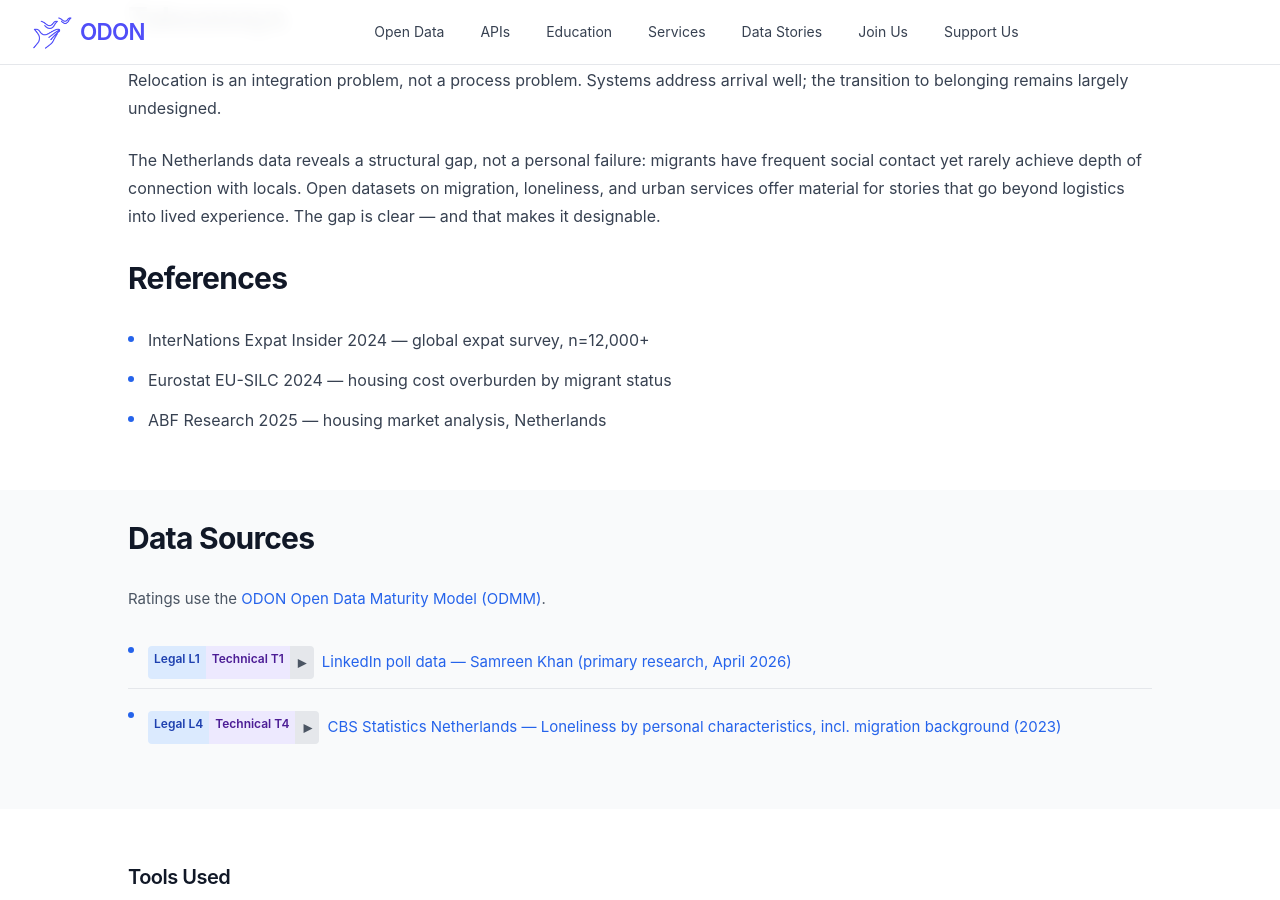
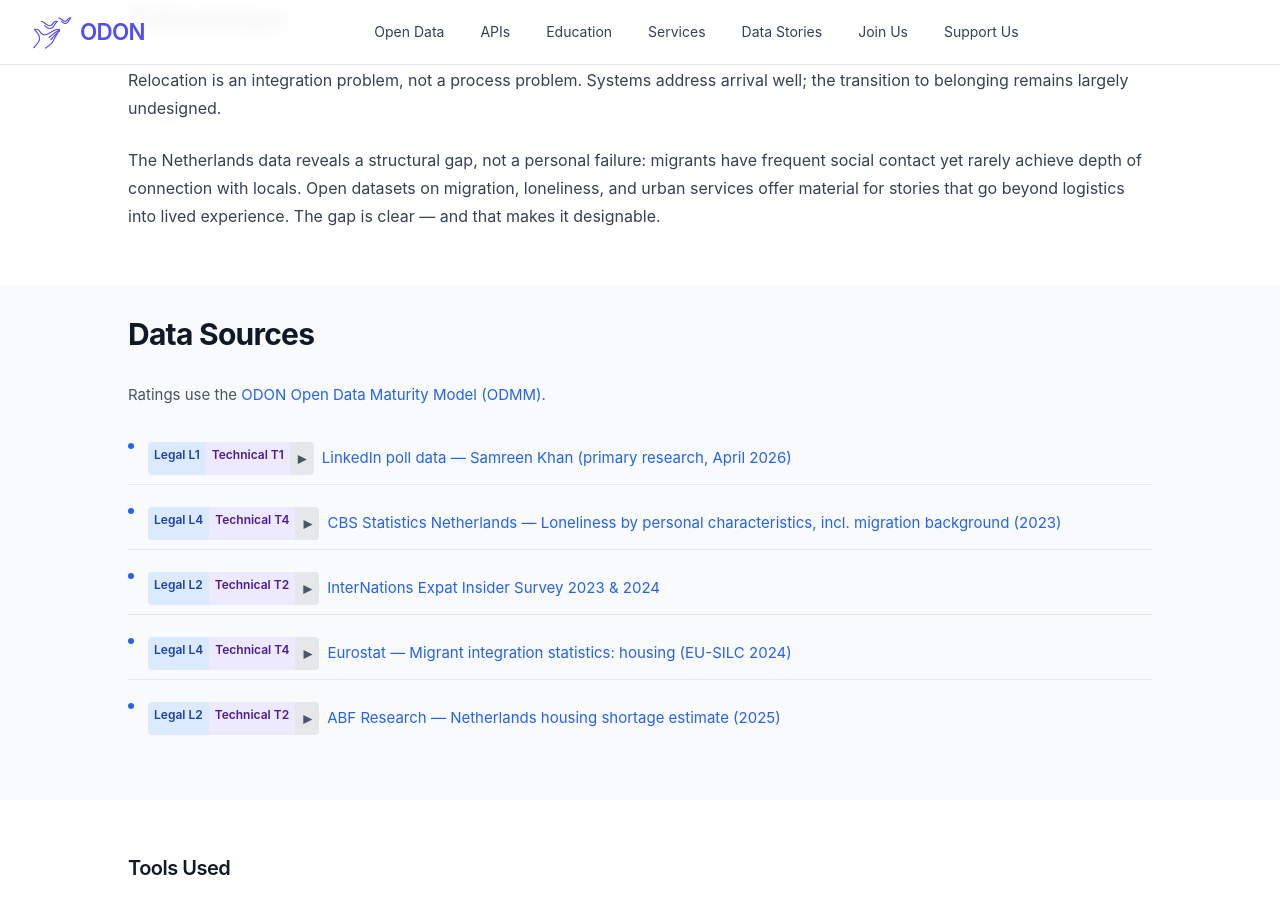
Before and after one commit to verein-odon/verein-odon.github.io, a Jekyll site: the page built from docs/_data_stories/relocation-story.md, in a window 1280 px wide and 900 px high, scrolled down 2099 px. Built offline with Jekyll 4.4.1, drawn with Linux system fonts in a browser that asks for light colours; some of the changed lines change nothing that is shown.

Commit message:
Update to data stories

```diff
--- a/docs/_data_stories/relocation-story.md
+++ b/docs/_data_stories/relocation-story.md
@@ -47,6 +47,33 @@ data_sources:
     odmm_technical: "T4"
     odmm_technical_details: >
       Structured tabular data via CBS StatLine with direct download and full documentation — T4.
+  - name: "InterNations Expat Insider Survey 2023 & 2024"
+    url: "https://www.internations.org/expat-insider/"
+    odmm_legal: "L2"
+    odmm_legal_details: >
+      Summary report freely accessible; underlying microdata proprietary — L2.
+    odmm_technical: "T2"
+    odmm_technical_details: >
+      Published as web and PDF only, no structured download available — T2.
+      Three editions used: 2024 for country rankings (NL 44th for finding friends, 49th for housing);
+      2023 for friend-making difficulty figures (50% NL vs 36% global);
+      2020 for social circle composition (51% expat-only, 11% mostly Dutch).
+  - name: "Eurostat — Migrant integration statistics: housing (EU-SILC 2024)"
+    url: "https://ec.europa.eu/eurostat/statistics-explained/index.php?title=Migrant_integration_statistics_-_housing"
+    odmm_legal: "L4"
+    odmm_legal_details: >
+      Free reuse with attribution — L4.
+    odmm_technical: "T4"
+    odmm_technical_details: >
+      Available via Eurostat API in SDMX, CSV and TSV with full metadata — T4.
+  - name: "ABF Research — Netherlands housing shortage estimate (2025)"
+    url: "https://www.abfresearch.nl/"
+    odmm_legal: "L2"
+    odmm_legal_details: >
+      Summary findings public via ministry communications; full model not open — L2.
+    odmm_technical: "T2"
+    odmm_technical_details: >
+      No structured download available — T2.
 embed:
   kind: "iframe"
   src: "/assets/data-stories/relocation-story/src/"
@@ -80,9 +107,3 @@ Relocation was mapped as a five-phase UX journey; design coverage was assessed a
 Relocation is an integration problem, not a process problem. Systems address arrival well; the transition to belonging remains largely undesigned.
 
 The Netherlands data reveals a structural gap, not a personal failure: migrants have frequent social contact yet rarely achieve depth of connection with locals. Open datasets on migration, loneliness, and urban services offer material for stories that go beyond logistics into lived experience. The gap is clear — and that makes it designable.
-
-## References
-
-- InterNations Expat Insider 2024 — global expat survey, n=12,000+
-- Eurostat EU-SILC 2024 — housing cost overburden by migrant status
-- ABF Research 2025 — housing market analysis, Netherlands
```
